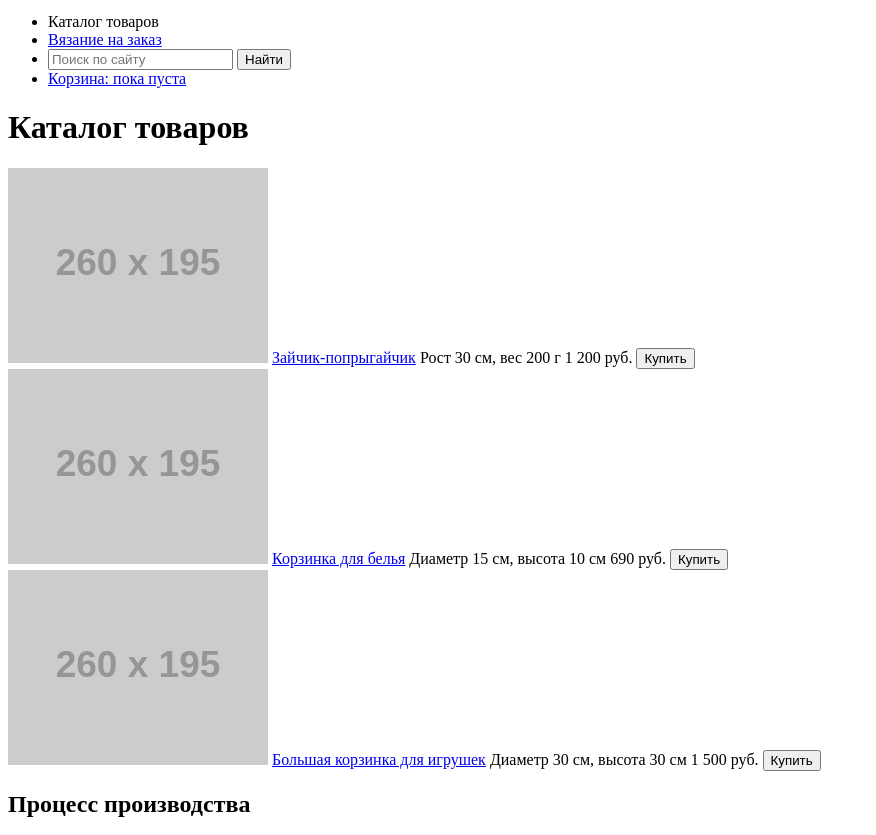
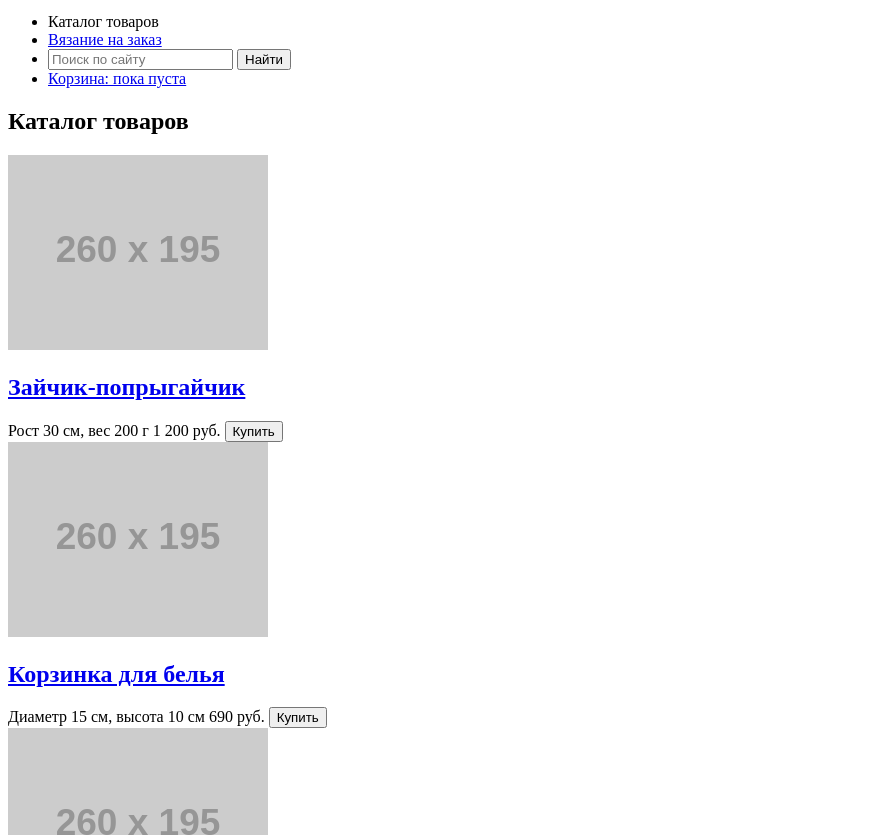
Before and after one commit to gucol/168138-mishka-1, a website: page catalog.html in a window 1280 px wide. Shown: the part 71-906 px from the top of the page, without its empty margins (0-876 px from the left). Drawn offline with Linux system fonts and the light colour scheme; placeholder pictures from the web are drawn by us.

Commit message:
Исправляет ошибки на странице catalog.html, найденные валидатором

```diff
--- a/catalog.html
+++ b/catalog.html
@@ -28,12 +28,11 @@
     </header>
 
     <main class="page-main">
-      <h1 class="page-main">Каталог товаров</h1>
-
       <section class="products">
+        <h1 class="products__title">Каталог товаров</h1>
         <article class="product">
           <a href="#" class="product__img"><img src="http://placehold.it/260x195" alt="Зайчик-попрыгайчик"></a>
-          <a href="#" class="product__title">Зайчик-попрыгайчик</a>
+          <a href="#" class="product__title"><h2>Зайчик-попрыгайчик</h2></a>
           <span class="product__desc">Рост 30 см, вес 200 г</span>
           <span class="product__price">1 200 руб.</span>
           <button class="product__buy">Купить</button>
@@ -41,7 +40,7 @@
 
         <article class="product">
           <a href="#" class="product__img"><img src="http://placehold.it/260x195" alt=""></a>
-          <a href="#" class="product__title">Корзинка для белья</a>
+          <a href="#" class="product__title"><h2>Корзинка для белья</h2></a>
           <span class="product__desc">Диаметр 15 см, высота 10 см</span>
           <span class="product__price">690 руб.</span>
           <button class="product__buy">Купить</button>
@@ -49,7 +48,7 @@
 
         <article class="product">
           <a href="#" class="product__img"><img src="http://placehold.it/260x195" alt=""></a>
-          <a href="#" class="product__title">Большая корзинка для игрушек</a>
+          <a href="#" class="product__title"><h2>Большая корзинка для игрушек</h2></a>
           <span class="product__desc">Диаметр 30 см, высота 30 см</span>
           <span class="product__price">1 500 руб.</span>
           <button class="product__buy">Купить</button>
```
